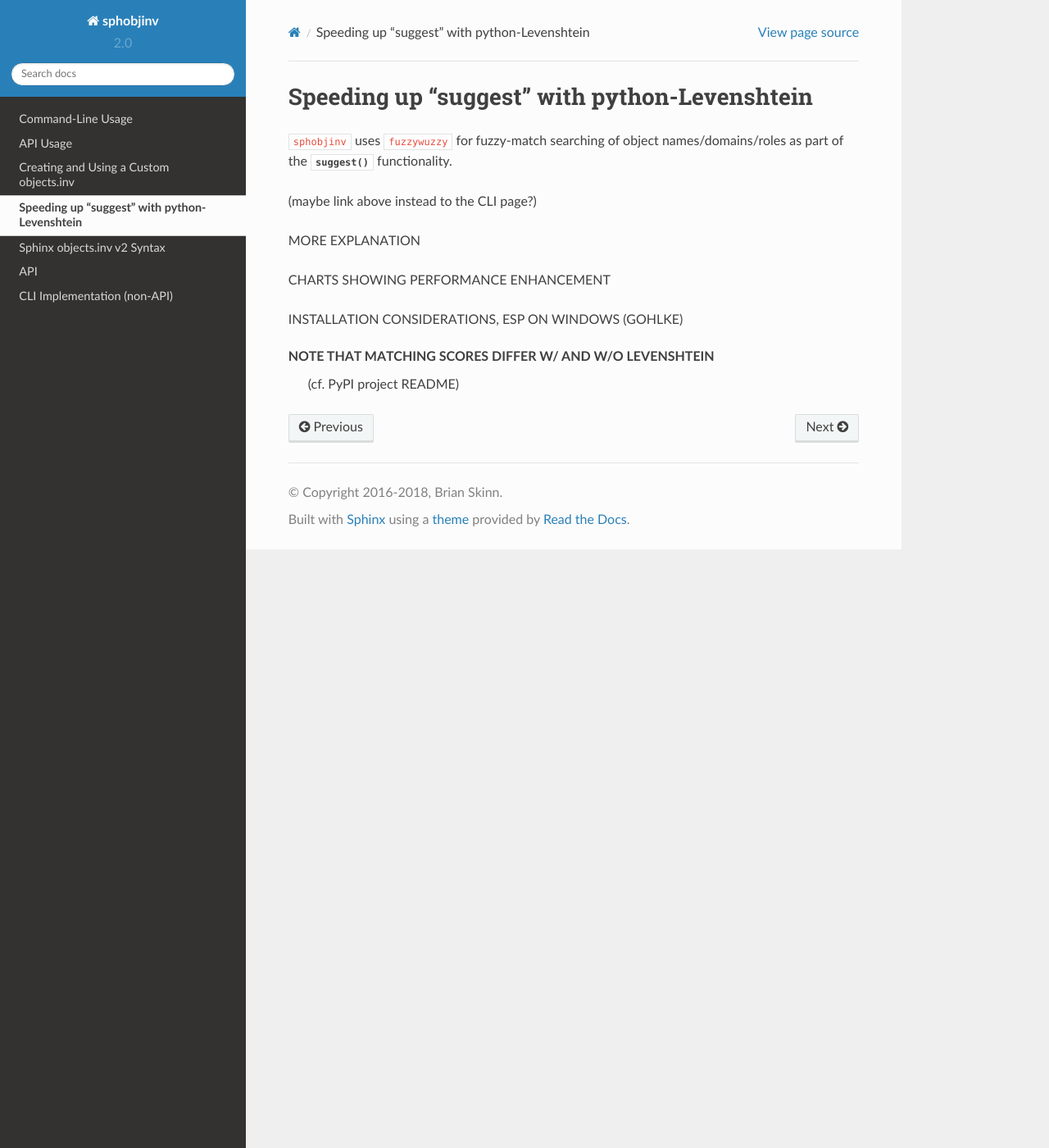
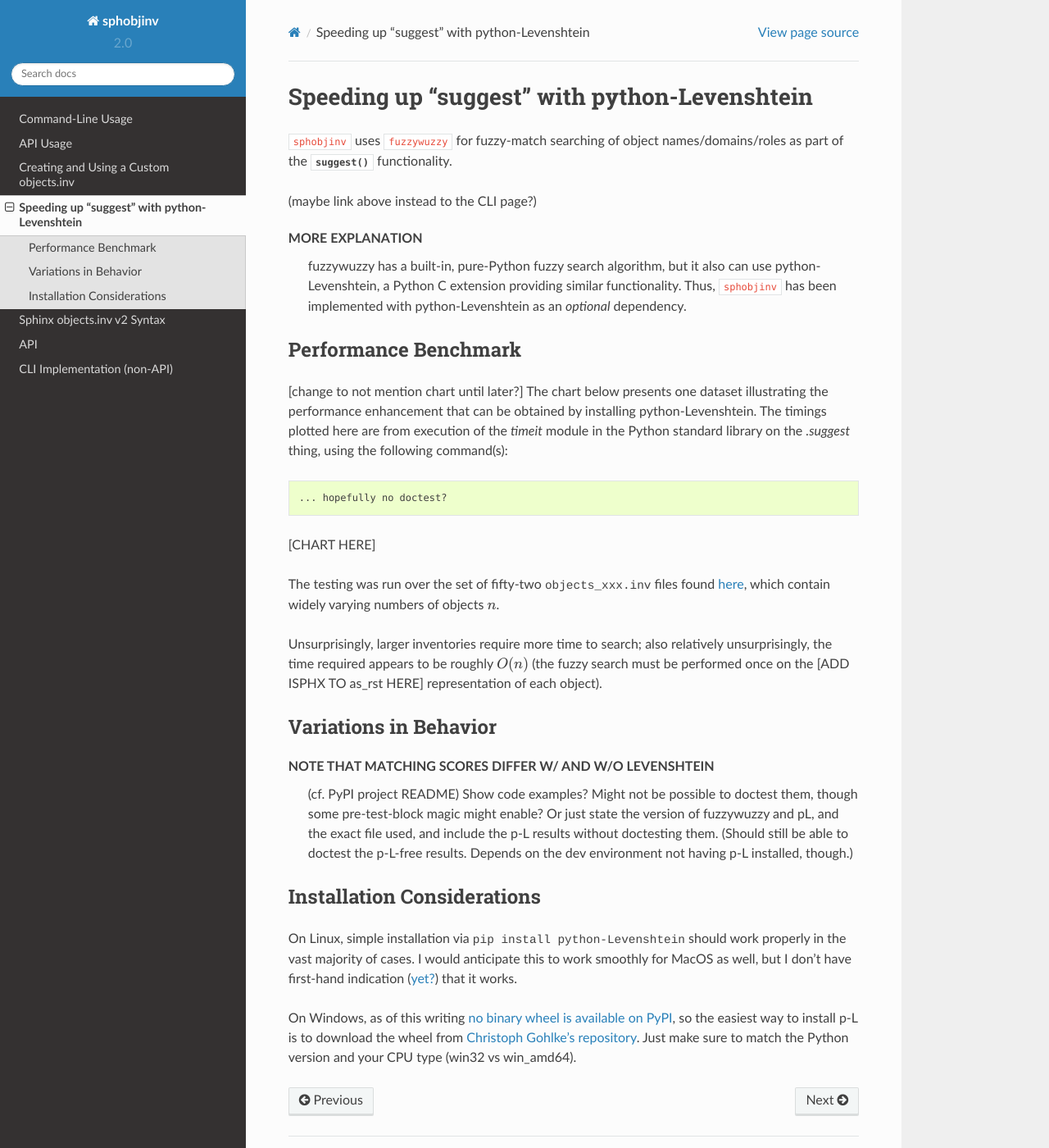
Before and after one commit to bskinn/sphobjinv, a Sphinx documentation site: the page built from doc/source/levenshtein.rst, in a window 1280 px wide and 1400 px high. Shown: the whole window at 82% size. Built offline with Sphinx 7.4.7 and the Read the Docs theme 2.0.0, drawn with Linux system fonts in a browser that asks for light colours.

Commit message:
DOC: Sketch Levenshtein; fix doctest for 3.5
api_usage.rst: Skip the JSON doctest line checking the
 dictionary output. It relies on ordered dictionaries, which
 Python 3.5 doesn't have. Might be problematic in the future,
 but the behavior of the JSON output is not really expected to
 change, so... *should* be ok.

levenshtein.rst

  Limited skeleton of outline fleshed out considerably. Still needs
  heavy editing/formatting and the chart added in, but the core
  of it is there.

```diff
--- a/doc/source/api_usage.rst
+++ b/doc/source/api_usage.rst
@@ -179,5 +179,5 @@
 
     >>> jd = inv.json_dict()
     >>> soi.writejson('objects_attrs.json', jd)
-    >>> print(Path('objects_attrs.json').read_text()[:51])
+    >>> print(Path('objects_attrs.json').read_text()[:51])  # doctest: +SKIP
     {"project": "attrs", "version": "17.2", "count": 56
--- a/doc/source/levenshtein.rst
+++ b/doc/source/levenshtein.rst
@@ -10,10 +10,67 @@
 (maybe link above instead to the CLI page?)
 
 MORE EXPLANATION
+ fuzzywuzzy has a built-in, pure-Python fuzzy search algorithm, but
+ it also can use python-Levenshtein, a Python C extension providing
+ similar functionality. Thus, |soi| has been implemented with
+ python-Levenshtein as an *optional* dependency.
 
-CHARTS SHOWING PERFORMANCE ENHANCEMENT
 
-INSTALLATION CONSIDERATIONS, ESP ON WINDOWS (GOHLKE)
+Performance Benchmark
+---------------------
+
+[change to not mention chart until later?]
+The chart below presents one dataset illustrating the performance enhancement
+that can be obtained by installing python-Levenshtein.
+The timings plotted here are from execution of the `timeit` module in the
+Python standard library on the `.suggest` thing, using the following
+command(s):
+
+.. code::
+
+   ... hopefully no doctest?
+
+[CHART HERE]
+
+The testing was run over the set of fifty-two
+|cour|\ objects_xxx.inv\ |/cour| files found
+`here <https://github.com/bskinn/sphobjinv/tree/
+6c1f22e40dc3d129485462aec05adbed2ff40ab8/sphobjinv/test/resource>`__,
+which contain widely varying numbers of objects :math:`n`.
+
+Unsurprisingly, larger inventories require more time to search;
+also relatively unsurprisingly, the time required appears to be
+roughly :math:`O(n)` (the fuzzy search must be performed once
+on the [ADD ISPHX TO as_rst HERE] representation of each object).
+
+
+Variations in Behavior
+----------------------
 
 NOTE THAT MATCHING SCORES DIFFER W/ AND W/O LEVENSHTEIN
  (cf. PyPI project README)
+ Show code examples? Might not be possible to doctest them,
+ though some pre-test-block magic might enable?
+ Or just state the version of fuzzywuzzy and pL, and the
+ exact file used, and include the p-L results without
+ doctesting them. (Should still be able to doctest
+ the p-L-free results. Depends on the dev environment
+ not having p-L installed, though.)
+
+
+
+Installation Considerations
+---------------------------
+
+On Linux, simple installation via
+|cour|\ pip install python-Levenshtein\ |/cour| should work
+properly in the vast majority of cases. I would anticipate
+this to work smoothly for MacOS as well, but I don't have
+first-hand	indication (`yet? <https://twitter.com/btskinn/status/1024503861443276801>`__)
+that it works.
+
+On Windows, as of this writing
+`no binary wheel is available on PyPI <https://pypi.org/project/python-Levenshtein/0.12.0/#files>`__,
+so the easiest way to install p-L is to download the wheel from
+`Christoph Gohlke's repository <https://www.lfd.uci.edu/~gohlke/pythonlibs/#python-levenshtein>`__.
+Just make sure to match the Python version and your CPU type (win32 vs win_amd64).
```
